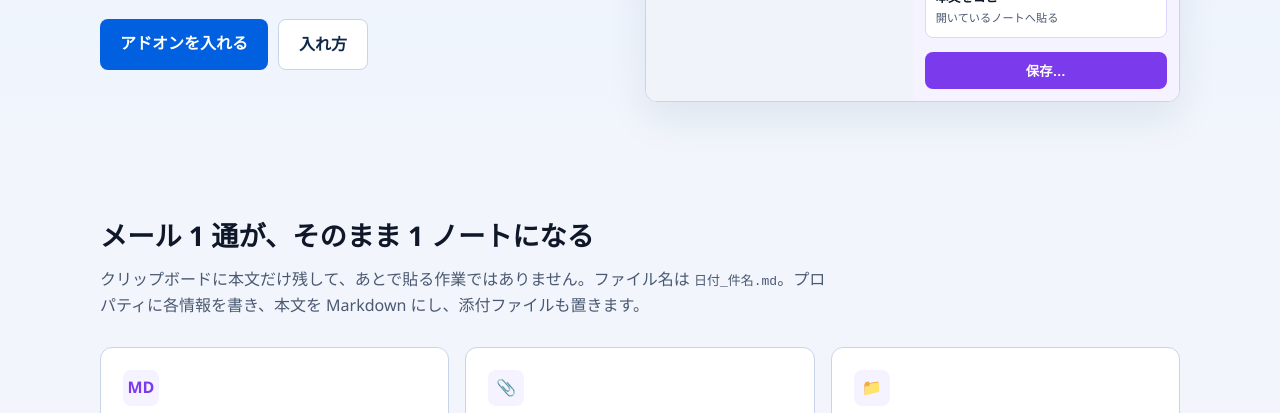
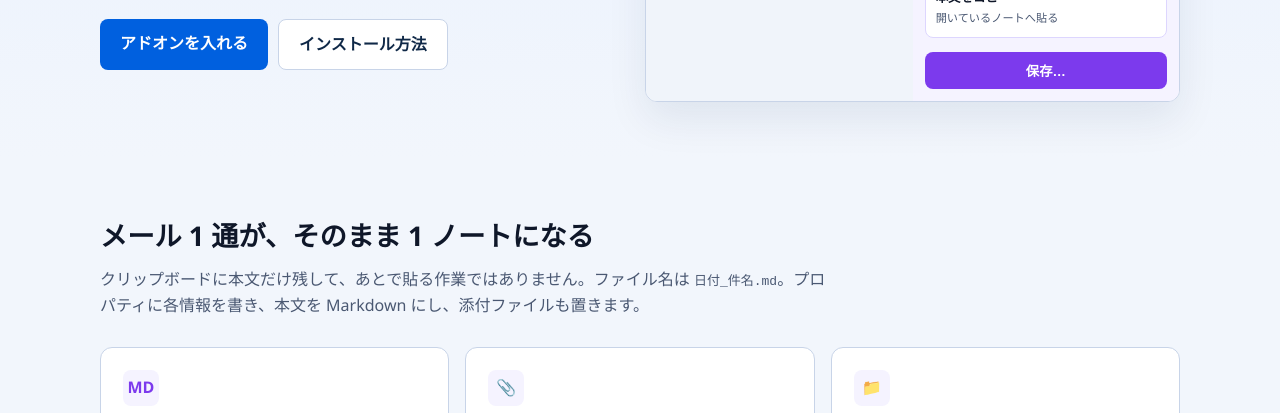
Before and after one commit to crossbeat461-a11y/mail-note-copy-lp, a plain HTML site: page index.html in a window 1280 px wide. Shown: the part 347-760 px from the top of the page. Drawn offline with Linux system fonts and the light colour scheme.

Commit message:
Rename the Japanese install shortcut to インストール方法.
Co-authored-by: Cursor <cursoragent@cursor.com>

```diff
--- a/index.html
+++ b/index.html
@@ -549,7 +549,7 @@
                     <a class="btn-primary lang-ja" href="https://addons.thunderbird.net/ja/thunderbird/addon/mail-note-copy/" target="_blank" rel="noopener noreferrer">アドオンを入れる</a>
                     <a class="btn-primary lang-en" href="https://addons.thunderbird.net/en-US/thunderbird/addon/mail-note-copy/" target="_blank" rel="noopener noreferrer">Get the add-on</a>
                     <a class="btn-secondary" href="#install">
-                        <span class="lang-ja">入れ方</span>
+                        <span class="lang-ja">インストール方法</span>
                         <span class="lang-en">How to install</span>
                     </a>
                 </div>
```
